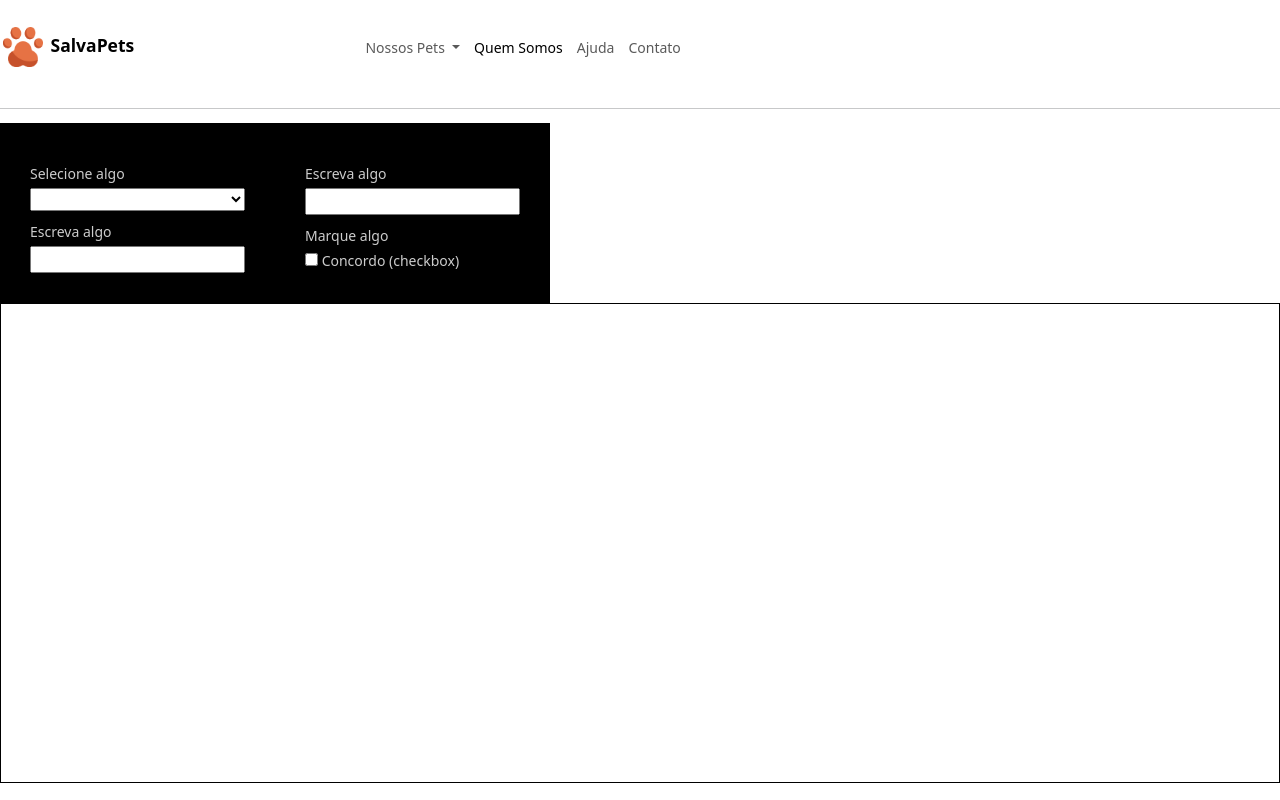
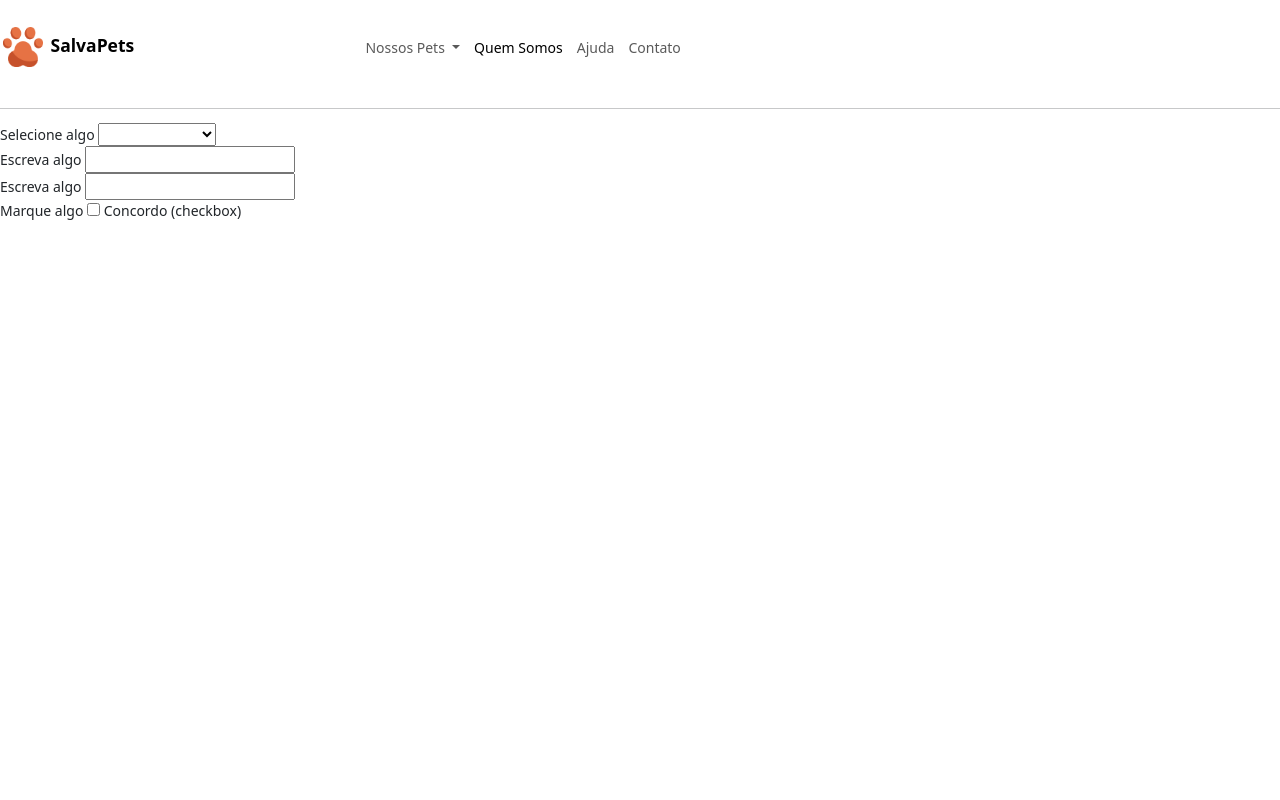
Before and after one commit to ZimboSebastiao/salva-pets2, a PHP site: page /teste.php in a window 1280 px wide. Run offline with PHP 8.4, Linux system fonts and the light colour scheme.

Commit message:
Revert "Footer"
This reverts commit b5f8cb7629ba1290616bee6fcae5a1c7775b5e88.

```diff
--- a/assets/css/styles.css
+++ b/assets/css/styles.css
@@ -595,69 +595,3 @@ nav  a:hover, nav a:focus{
 
 
 }
-
-/* .grid {
-    position: relative;
-    padding-left: 50px;
-} */
-
-
-
-
-
-
-
-
-
-.form {
-    display: flex;
-    width: 550px;
-    background-color: black;
-    color: #CCC;
-  }
-
-  .form .section {
-    flex-grow: 1;
-    flex-direction: column;
-    padding: 30px;
-  }
-
-  .form .section .control-group {
-    margin-top: 10px;
-  }
-
-  .form .section .control-group .control {
-    width: 100%;
-  }
-
-
-  .form .section .control-group .control-label {
-    display: block;
-    width: 100%;
-    margin-bottom: 4px;
-  }
-
-  footer ul {
-    list-style: none;
-    text-decoration:none ;
-  }
-
-  .lis{
-    display: flex;
-    justify-content: space-between;
-    flex-wrap: wrap;
-  }
-
-  .copyright{
-   position: absolute;
-    bottom: 0;
-    left: 0;
-    width: 100%;
-    justify-content: space-between;
-  }
-
-footer{
-    height: 480px;
-    border: 1px solid black;
-    position: relative;
-}
```
Also changed, not shown: includes/footer.php (deleted, +0 -35 lines).
